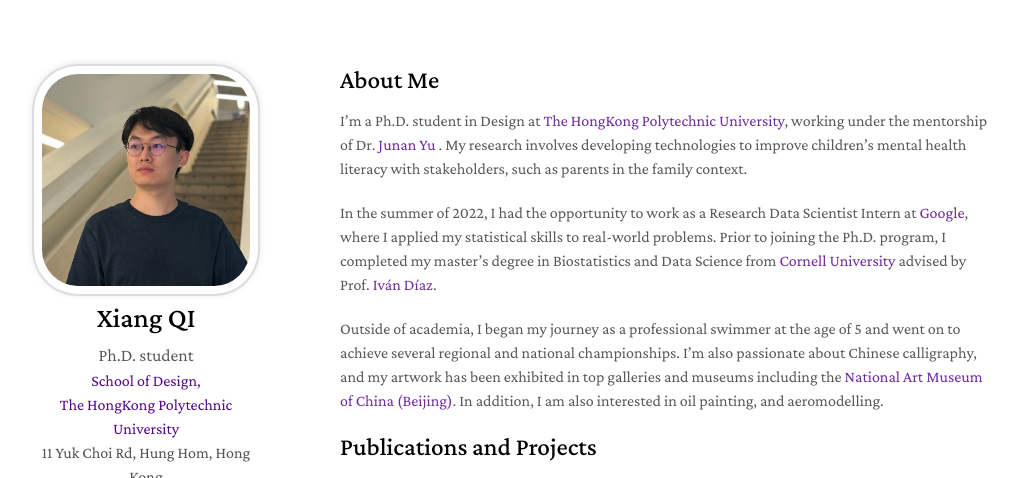
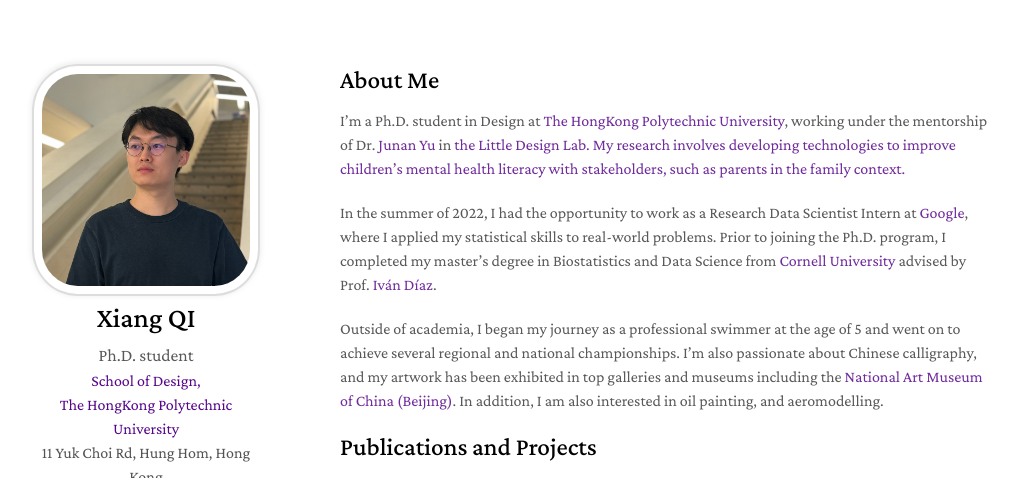
Before and after one commit to NathanXQI/NathanXQI.github.io, a Jekyll site: the page built from index.md, in a window 1280 px wide and 900 px high, cut to the strip 0-478 px from the top of the window. Shown: the whole strip, without its empty margins (130-1148 px from the left). Built offline with Jekyll 4.4.1, drawn with Linux system fonts in a browser that asks for light colours; nearby versions of some CDN libraries; a style sheet for code colours, icons or effects is not loaded; our own code applies the rules of GitHub Pages for plain Markdown files.

Commit message:
Update index.md

```diff
--- a/index.md
+++ b/index.md
@@ -8,7 +8,7 @@ layout: homepage
 I'm a Ph.D. student in Design at <a href="https://www.polyu.edu.hk/sd/" target="_blank"> The HongKong Polytechnic University</a>,
 <!-- 's <a href="https://med.nyu.edu/" target="_blank"> Grossman School of Medicine</a> -->
 <!-- , specifically within the <a href="https://med.nyu.edu/research/sackler-institute-graduate-biomedical-sciences/" target="_blank"> Vilcek institute of Biomedical Sciences</a> and the Department of <a href="https://med.nyu.edu/departments-institutes/population-health/" target="_blank"> Population Health</a>. Under the mentorship of Dr.  -->
-working under the mentorship of Dr.<a href="https://www.junnanyu.com" target="_blank"> Junan Yu </a>. My research involves developing technologies to improve children's mental health literacy with stakeholders, such as parents in the family context.
+working under the mentorship of Dr. <a href="https://scholar.google.com/citations?user=QB0mrfwAAAAJ&hl=en&oi=ao" target="_blank"> Junan Yu </a> in <a href="https://www.littledesign.org/about-us" target="_blank"> the Little Design Lab. My research involves developing technologies to improve children's mental health literacy with stakeholders, such as parents in the family context.
 
 In the summer of 2022, I had the opportunity to work as a Research Data Scientist Intern at <a href="https://about.google" target="_blank"> Google</a>, where I applied my statistical skills to real-world problems. Prior to joining the Ph.D. program, I completed my master's degree in Biostatistics and Data Science from <a href="https://www.cornell.edu" target = "_blank"> Cornell University</a> advised by Prof. <a href= "https://www.idiaz.xyz" target = "_blank"> Iván Díaz</a>.
 <!-- and my bachelor's degree in International Finance from <a href="https://www.cueb.edu.cn" target = "_blank"> Capital University of Economics and Business</a>.  -->
```
